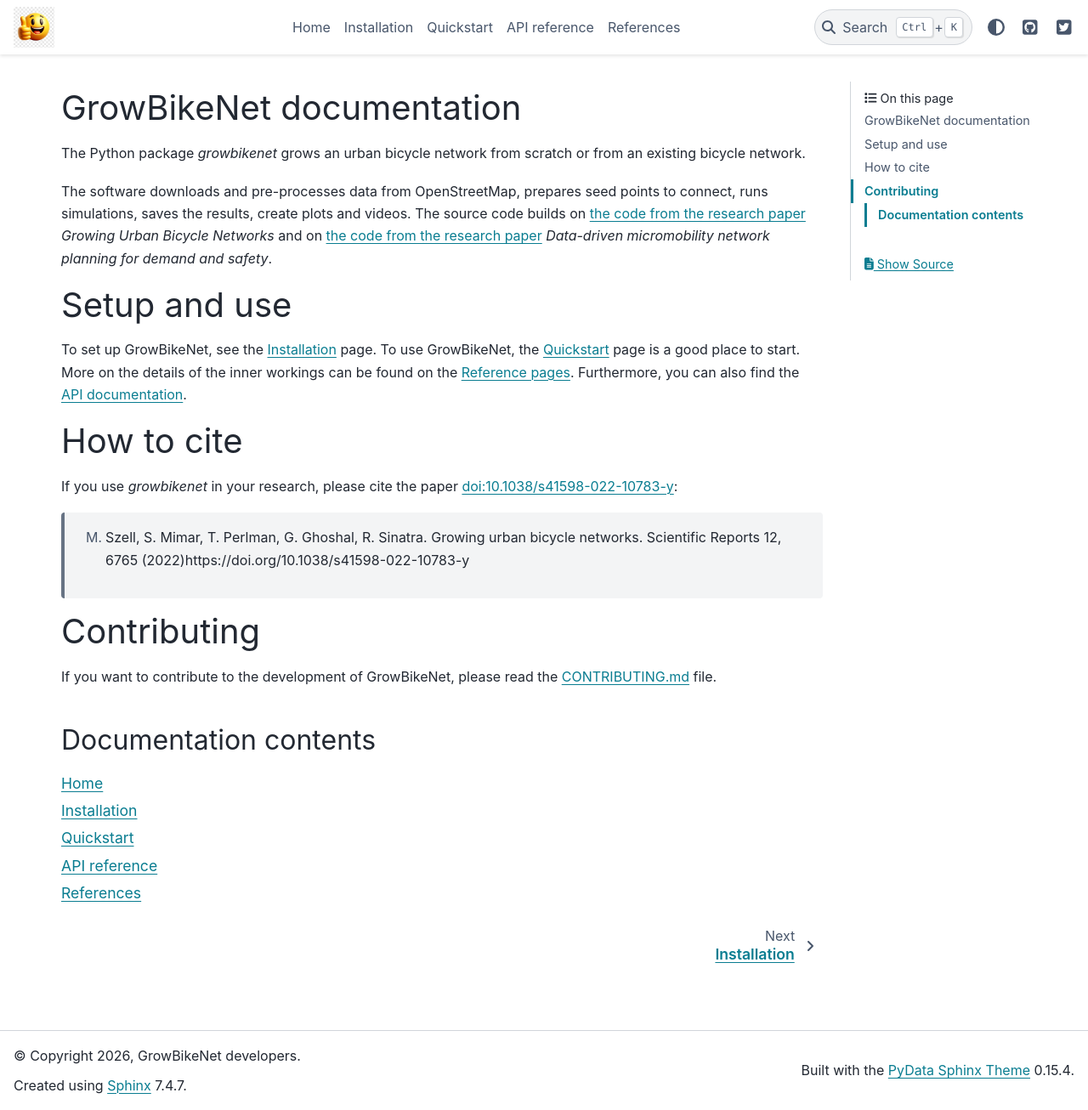
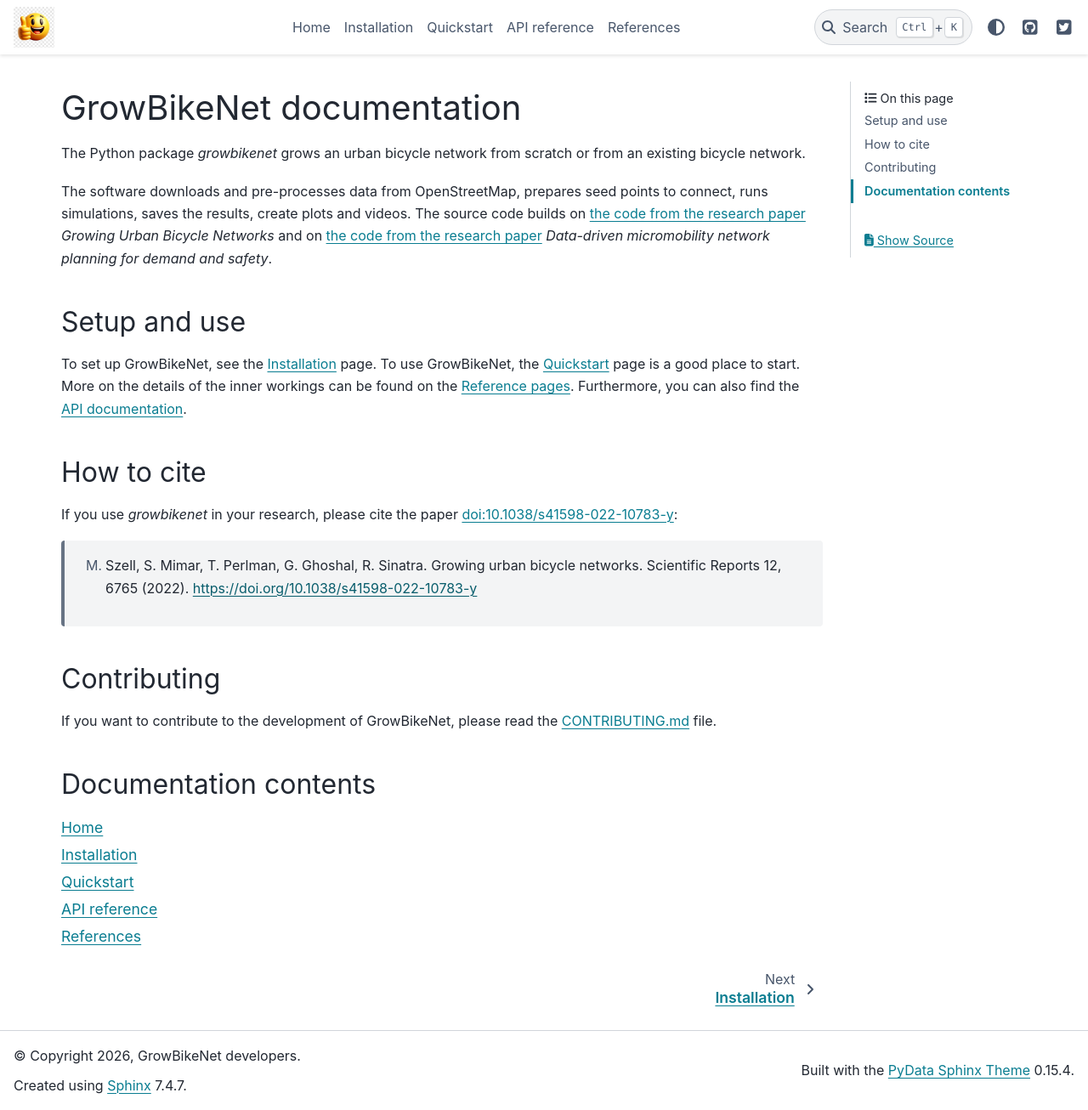
Before and after one commit to BikeNetKit/GrowBikeNet, a Sphinx documentation site: the page built from docs/index.rst, in a window 1280 px wide and 1306 px high. Shown: the whole window at 85% size. Built offline with Sphinx 7.4.7 and the PyData theme 0.15.4, drawn with Linux system fonts in a browser that asks for light colours.

```diff
--- a/docs/index.rst
+++ b/docs/index.rst
@@ -3,6 +3,7 @@
    You can adapt this file completely to your liking, but it should at least
    contain the root `toctree` directive.
 
+=========================
 GrowBikeNet documentation
 =========================
 
@@ -36,7 +37,7 @@ How to cite
 ===========
 If you use `growbikenet` in your research, please cite the paper `doi:10.1038/s41598-022-10783-y <https://doi.org/10.1038/s41598-022-10783-y>`__:
 
-    M. Szell, S. Mimar, T. Perlman, G. Ghoshal, R. Sinatra. Growing urban bicycle networks. Scientific Reports 12, 6765 (2022)https://doi.org/10.1038/s41598-022-10783-y
+    M. Szell, S. Mimar, T. Perlman, G. Ghoshal, R. Sinatra. Growing urban bicycle networks. Scientific Reports 12, 6765 (2022). https://doi.org/10.1038/s41598-022-10783-y
 
 Contributing
 ============
@@ -46,7 +47,7 @@ file.
 
 
 Documentation contents
-----------------------
+======================
 .. toctree::
    :maxdepth: 1
 
```
